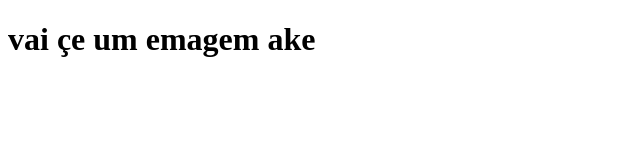
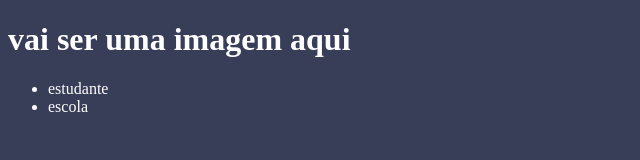
Before and after one commit to JorginVln/Bar-Sem-Lona, a plain HTML site: page index.html in a window 1280 px wide. Shown: the whole page, without its empty margins (0-640 px from the left). Drawn offline with Linux system fonts and the light colour scheme.

Commit message:
Add files via upload

```diff
--- a/index.html
+++ b/index.html
@@ -3,9 +3,14 @@
 <head>
     <meta charset="UTF-8">
     <meta name="viewport" content="width=device-width, initial-scale=1.0">
-    <title>Document</title>
+    <title>file</title>
+    <link rel="stylesheet" href="style.css">
 </head>
 <body>
-    <h1>vai çe um emagem ake</h1>
+    <h1>vai ser uma imagem aqui</h1>
+    <ul>
+        <li>estudante</li>
+        <li>escola</li>
+    </ul>
 </body>
 </html>
--- a/style.css
+++ b/style.css
@@ -0,0 +1,4 @@
+body{
+    background-color: #383D58;
+    color: white;
+}
```
